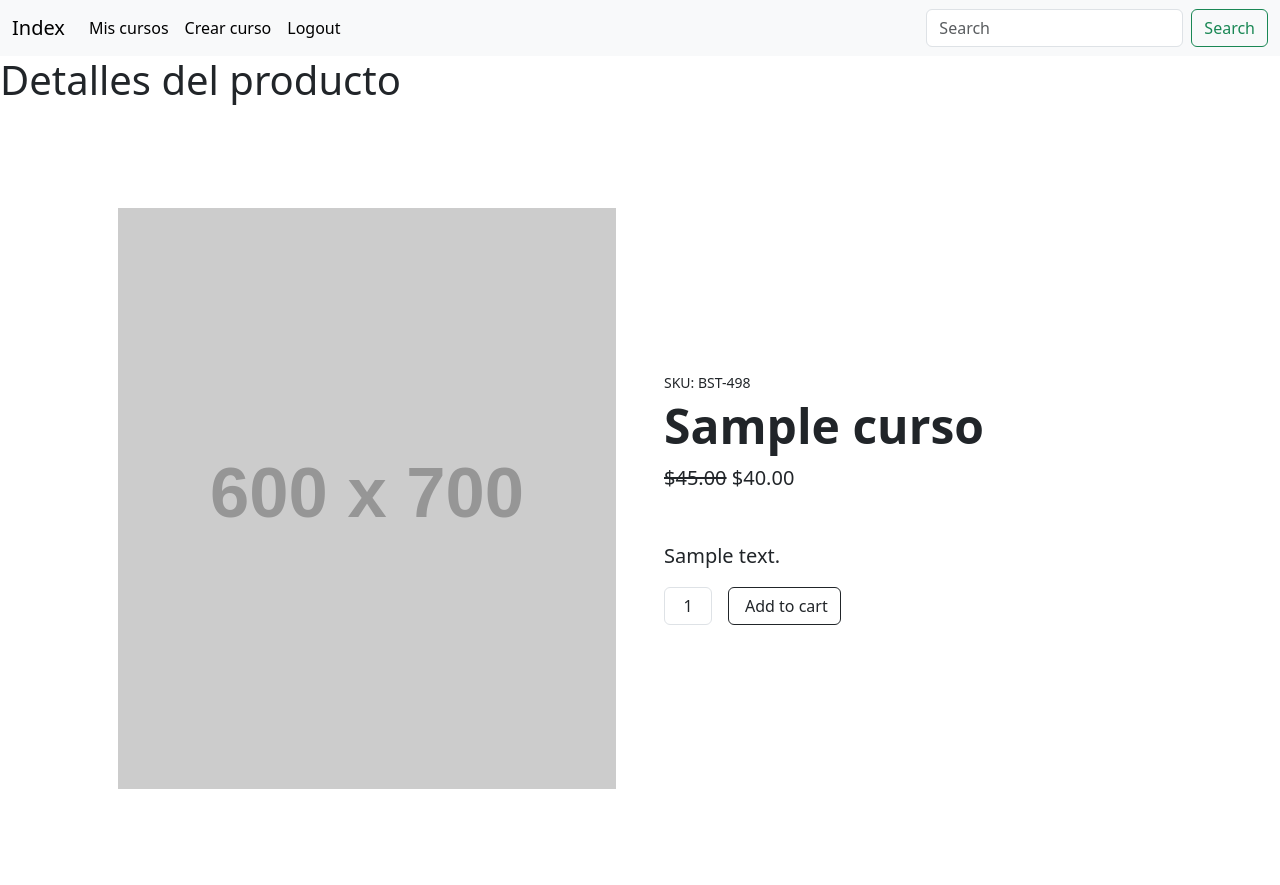
After one commit to Cris272500/CoursesProject, a Flask app: page /cursos/1 in a window 1280 px wide. The commit adds this page. Run offline with Flask 3, Linux system fonts and the light colour scheme; a user stored in the database is signed in; tables that the repository leaves empty hold one stand-in row (values such as "Sample post"); grey boxes labelled with a size stand in for pictures from a placeholder-image service; some libraries are stand-ins or nearby versions.

```diff
--- a/main/app.py
+++ b/main/app.py
@@ -78,6 +78,11 @@ def validate_card():
     print(f"El resultado fue: {result}")
     return jsonify(result)
 
+@app.route("/search")
+def search():
+    query = request.args.get("q")
+    cursos_lista = Curso.query.filter(Curso.title.like(f'%{query}%')).all()
+    return render_template("cursos.html", cursos=cursos_lista)
 @app.route("/logout")
 @login_required
 def logout():
@@ -94,6 +99,13 @@ def cursos():
 
     cursos_data = [curso.serialize() for curso in cursos]
     return jsonify(cursos_data),200
+
+@app.route("/cursos/<int:id>")
+@login_required
+def curso_detalle(id):
+    curso_detail = Curso.query.get(id)
+    print(f"c: {curso_detail}")
+    return render_template("curso_detail.html", curso=curso_detail)
 
 @app.route("/") # esto es un decorador
 @login_required
--- /dev/null
+++ b/main/templates/curso_detail.html
@@ -0,0 +1,42 @@
+{% extends 'layout.html' %}
+
+{% block title %}
+    Detalles
+{% endblock %}
+
+{% block content %}
+    <h1>Detalles del producto</h1>
+
+    <section class="py-5">
+        <div class="container px-4 px-lg-5 my-5" bis_skin_checked="1">
+            <div class="row gx-4 gx-lg-5 align-items-center" bis_skin_checked="1">
+                <div class="col-md-6" bis_skin_checked="1"><img class="card-img-top mb-5 mb-md-0" src="https://dummyimage.com/600x700/dee2e6/6c757d.jpg" alt="..."></div>
+                <div class="col-md-6" bis_skin_checked="1">
+                    <div class="small mb-1" bis_skin_checked="1">SKU: BST-498</div>
+                    <h1 class="display-5 fw-bolder">{{ curso.title }}</h1>
+                    <div class="fs-5 mb-5" bis_skin_checked="1">
+                        <span class="text-decoration-line-through">$45.00</span>
+                        <span>$40.00</span>
+                    </div>
+                    <p class="lead">
+                        {{ curso.description }}
+                    </p>
+                    <div class="d-flex" bis_skin_checked="1">
+                        <input class="form-control text-center me-3" id="inputQuantity" type="num" value="1" style="max-width: 3rem">
+                        <button class="btn btn-outline-dark flex-shrink-0" type="button">
+                            <i class="bi-cart-fill me-1"></i>
+                            Add to cart
+                        </button>
+                    </div>
+                </div>
+            </div>
+        </div>
+    </section>
+
+{% endblock %}
+
+{% block script %}
+
+    <script type="module" src="{{ url_for('static', filename='card.js') }}"></script>
+
+{% endblock %}
--- a/main/templates/index.html
+++ b/main/templates/index.html
@@ -10,8 +10,10 @@
         {% for curso in cursos %}
             <div class="col">
             <div class="card h-100">
-                <img src="https://foundr.com/wp-content/uploads/2023/04/How-to-create-an-online-course.jpg.webp" class="card-img-top"
-                alt="Hollywood Sign on The Hill" />
+                <a href="/cursos/{{ curso.id }}">
+                    <img src="https://foundr.com/wp-content/uploads/2023/04/How-to-create-an-online-course.jpg.webp" class="card-img-top"
+                    alt="Hollywood Sign on The Hill" />
+                </a>
                 <div class="card-body">
                 <h5 class="card-title">{{ curso.title }}</h5>
                 <p class="card-text">
--- a/main/templates/layout.html
+++ b/main/templates/layout.html
@@ -45,8 +45,8 @@
                 </li>
               {% endif %}
             </ul>
-            <form class="d-flex" role="search">
-              <input class="form-control me-2" type="search" placeholder="Search" aria-label="Search">
+            <form class="d-flex" role="search" action="/search">
+              <input autocomplete="off" name="q" class="form-control me-2" type="search" placeholder="Search" aria-label="Search">
               <button class="btn btn-outline-success" type="submit">Search</button>
             </form>
           </div>
```
Also changed, not shown: main/templates/cursos.html (+27 -1 lines), main/proyecto.db, main/static/styles.css (added), 1 other file.
